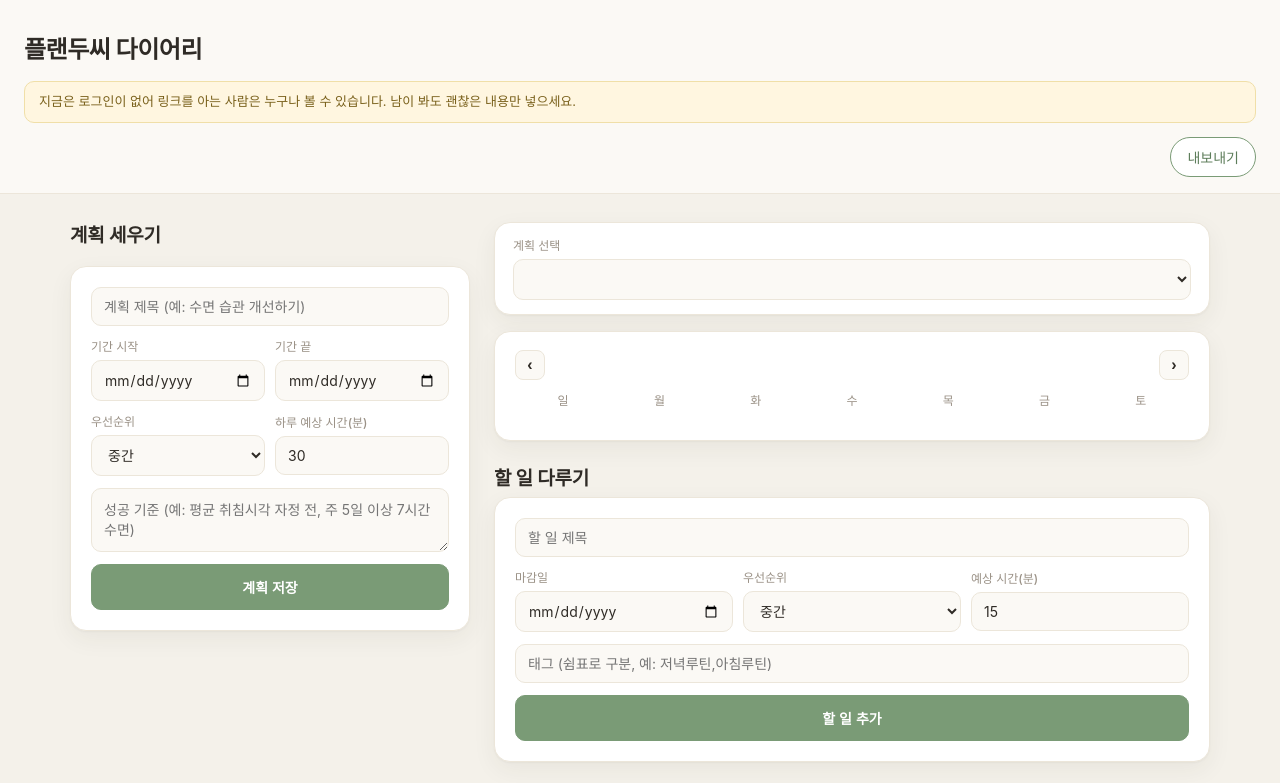
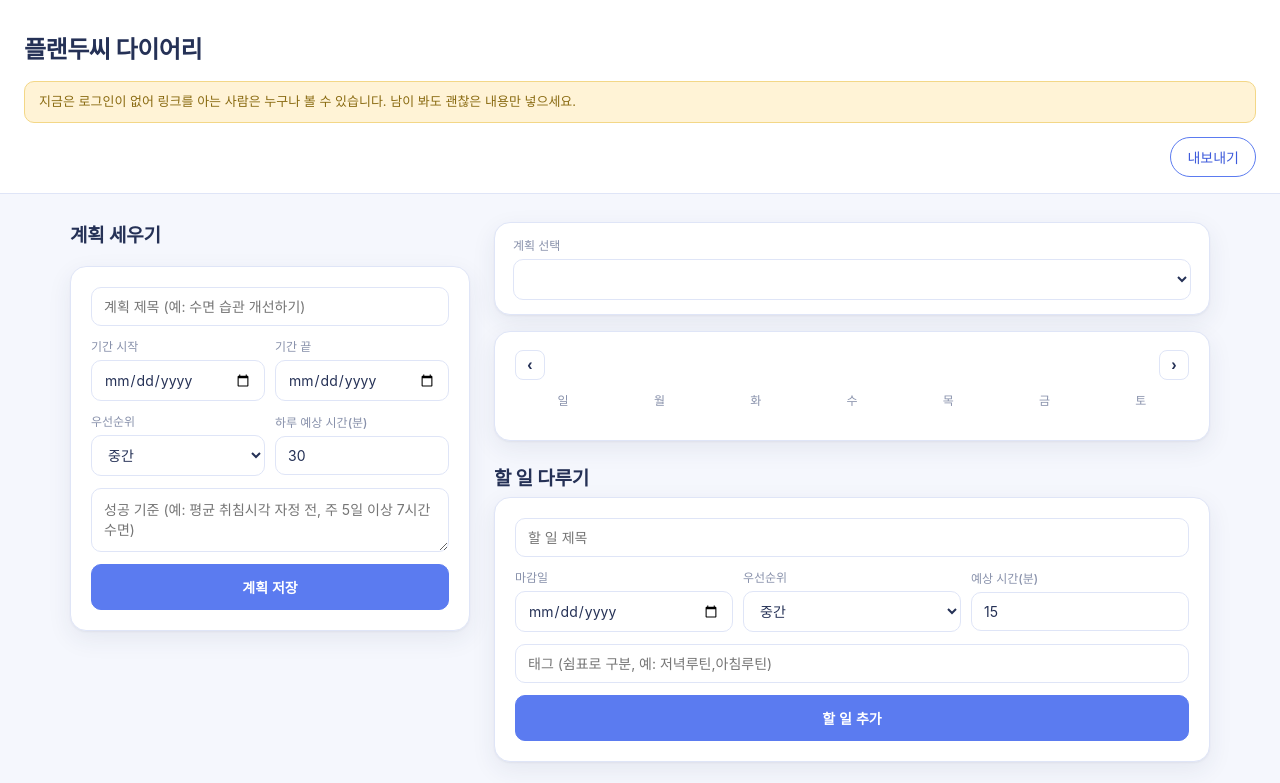
Before and after one commit to reum2kr/plando, a website: page public/index.html in a window 1280 px wide. Both pictures are taken after a click on the button "시작하기". Shown: the top 783 px of the page. Drawn offline with Linux system fonts and the light colour scheme; no server answers; a web font is replaced by a local one.

Commit message:
Update style.css

```diff
--- a/public/style.css
+++ b/public/style.css
@@ -1,18 +1,21 @@
 @import url('https://fonts.googleapis.com/css2?family=Pretendard:wght@400;500;600;700;800&display=swap');
 
 :root {
-  --bg: #f4f1ea;
-  --bg-soft: #fbf9f5;
+  --bg: #f5f7fd;
+  --bg-soft: #ffffff;
   --card: #ffffff;
-  --ink: #2f2b26;
-  --muted: #9a9186;
-  --accent: #7a9b76;
-  --accent-dark: #5d7d5a;
-  --accent-soft: #e7f0e4;
-  --border: #ece6da;
-  --danger: #d9695c;
-  --danger-soft: #fbeae7;
-  --shadow: 0 1px 2px rgba(47, 43, 38, 0.04), 0 8px 24px rgba(47, 43, 38, 0.06);
+  --ink: #253156;
+  --muted: #8891ab;
+  --accent: #5b7bf0;
+  --accent-dark: #3d5adb;
+  --accent-soft: #e8edff;
+  --border: #dfe5f7;
+  --yellow: #ffc94d;
+  --yellow-dark: #d99a1b;
+  --yellow-soft: #fff3d6;
+  --danger: #e2645c;
+  --danger-soft: #fdeceb;
+  --shadow: 0 1px 2px rgba(37, 49, 86, 0.05), 0 8px 24px rgba(37, 49, 86, 0.08);
   --radius: 16px;
 
   --splash-grad-1: #6d83f2;
@@ -25,7 +28,7 @@ body {
   margin: 0;
   font-family: 'Pretendard', -apple-system, "Apple SD Gothic Neo", "Malgun Gothic", sans-serif;
   background:
-    radial-gradient(1200px 400px at 10% -10%, #eef4ec 0%, transparent 60%),
+    radial-gradient(1200px 400px at 10% -10%, #eef1ff 0%, transparent 60%),
     var(--bg);
   color: var(--ink);
   line-height: 1.5;
@@ -122,9 +125,9 @@ h1 {
 }
 
 .notice {
-  background: #fff6e0;
-  border: 1px solid #f0dfa8;
-  color: #7a611c;
+  background: var(--yellow-soft);
+  border: 1px solid #f3d787;
+  color: #8a6b12;
   padding: 10px 14px;
   border-radius: 10px;
   font-size: 13px;
@@ -236,7 +239,7 @@ input, select, textarea {
 input:focus, select:focus, textarea:focus {
   outline: none;
   border-color: var(--accent);
-  box-shadow: 0 0 0 3px rgba(122, 155, 118, 0.15);
+  box-shadow: 0 0 0 3px rgba(91, 123, 240, 0.15);
   background: #fff;
 }
 
@@ -352,7 +355,7 @@ form > button[type="submit"] {
 .cal-cell.today { border-color: var(--accent-dark); font-weight: 700; }
 .cal-cell.selected { background: var(--accent); color: #fff; border-color: var(--accent-dark); }
 .cal-cell.selected .cal-day-num { color: #fff; }
-.cal-cell.has-done:not(.selected) { background: var(--accent-soft); }
+.cal-cell.has-done:not(.selected) { background: var(--yellow-soft); border-color: #f3d787; }
 
 .cal-day-num { color: var(--ink); }
 
@@ -364,8 +367,8 @@ form > button[type="submit"] {
   height: 16px;
   padding: 0 3px;
   border-radius: 999px;
-  background: var(--accent-dark);
-  color: #fff;
+  background: var(--yellow);
+  color: #6b4c05;
   font-size: 10px;
   font-weight: 700;
   display: flex;
@@ -494,7 +497,7 @@ dialog {
   padding: 24px;
   box-shadow: 0 20px 60px rgba(0,0,0,0.15);
 }
-dialog::backdrop { background: rgba(47, 43, 38, 0.35); backdrop-filter: blur(2px); }
+dialog::backdrop { background: rgba(37, 49, 86, 0.35); backdrop-filter: blur(2px); }
 dialog form { border: none; padding: 0; margin: 0; box-shadow: none; }
 
 .muted { color: var(--muted); font-size: 13px; }
```
